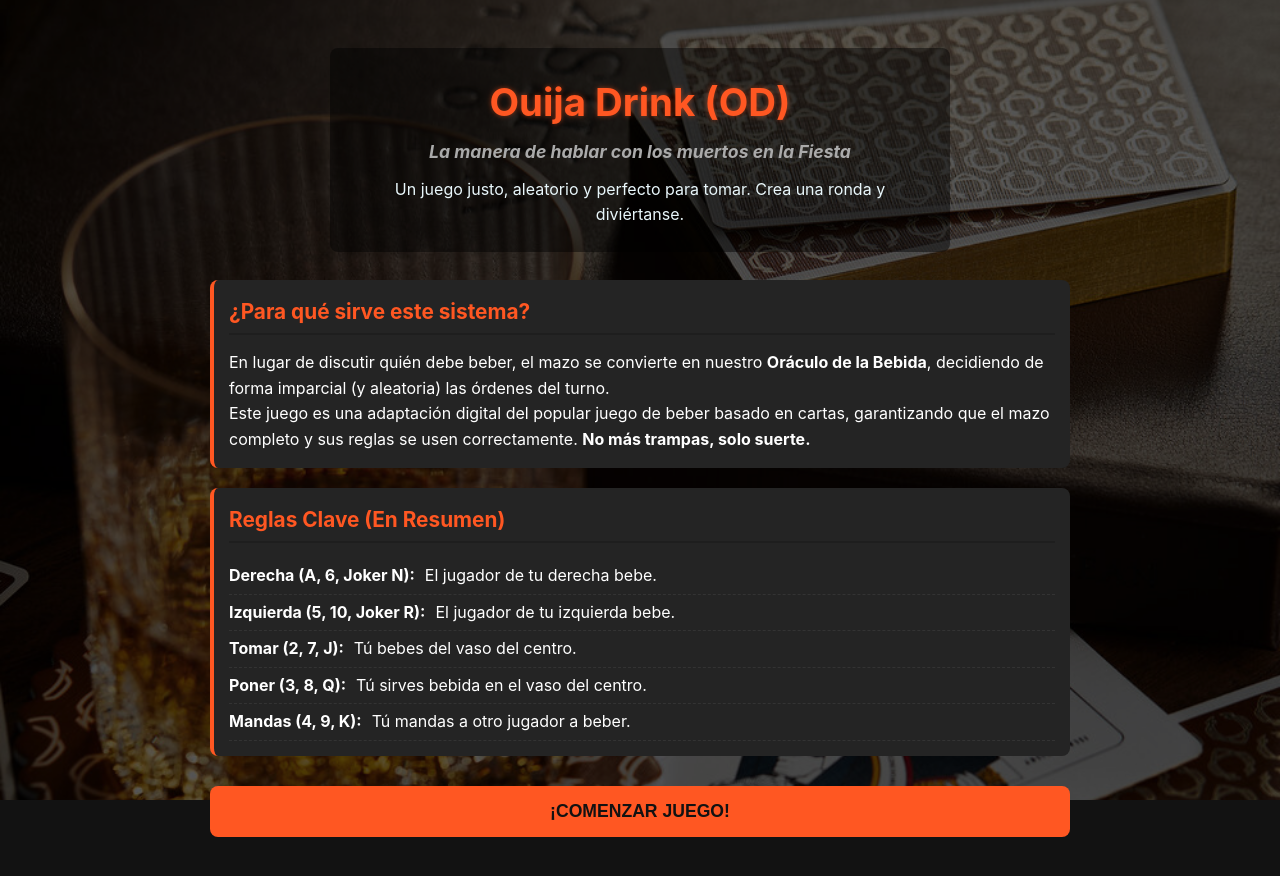
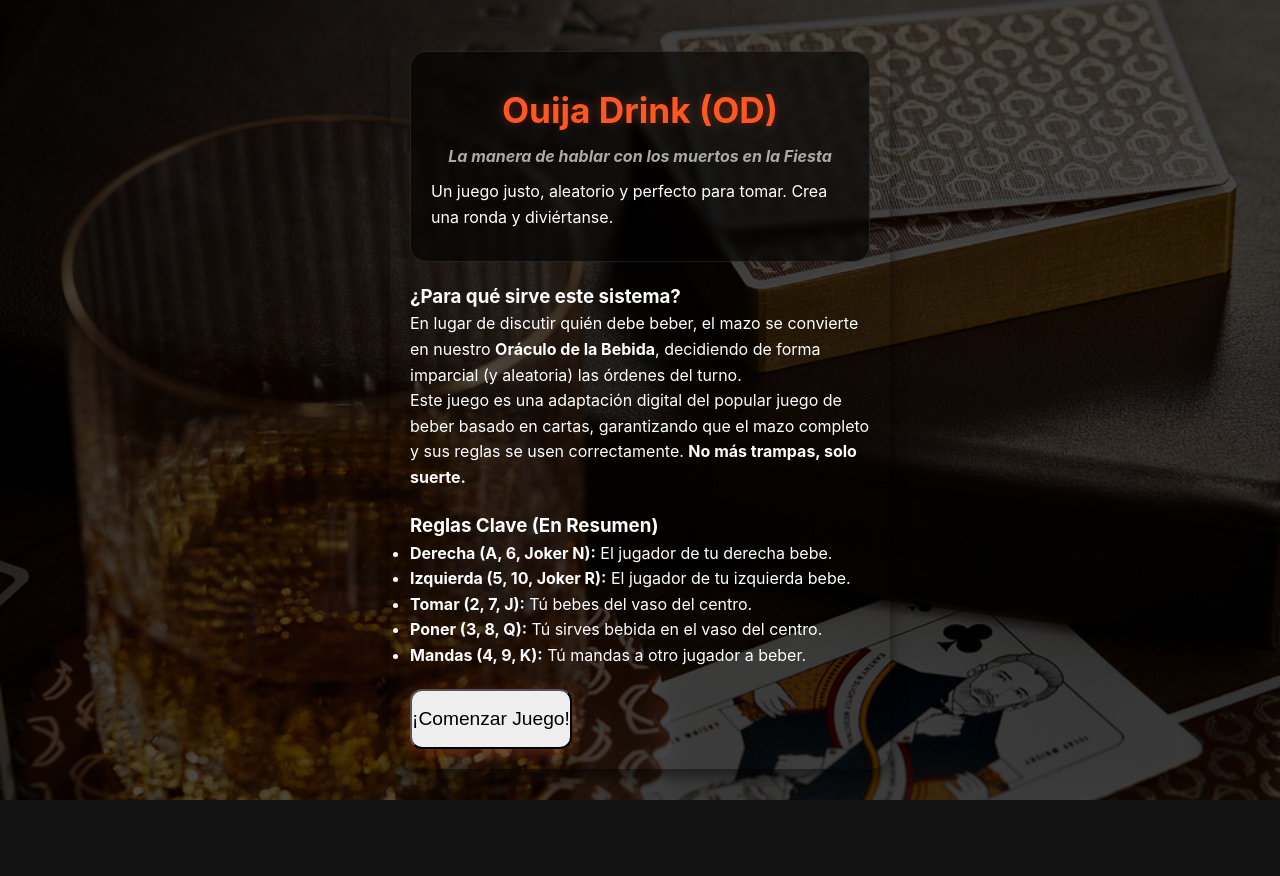
Before and after one commit to Rudepro/OUIJA-DRINKING-GAME, a React (Vite) app: page / in a window 1280 px wide. After the commit the page ends 800 px from the top, so only its background shows below. Built offline with nearby package versions, Linux system fonts and the light colour scheme.

Commit message:
fix: correct base path for GitHub Pages deployment

```diff
--- a/index.html
+++ b/index.html
@@ -1,10 +1,24 @@
 <!doctype html>
-<html lang="en">
+<html lang="es">
   <head>
     <meta charset="UTF-8" />
-    <link rel="icon" type="image/svg+xml" href="/img/landingpage.png" />
-    <meta name="viewport" content="width=device-width, initial-scale=1.0" />
+    <link rel="icon" type="image/svg+xml" href="./img/landingpage.png" />
+    <!-- Optimizamos el viewport para aplicaciones móviles (evita zoom accidental y asegura responsividad) -->
+    <meta name="viewport" content="width=device-width, initial-scale=1.0, maximum-scale=1.0, user-scalable=no, viewport-fit=cover" />
     <title>🍻 OUIJA DRINK</title>
+    <!-- Prevenir que el usuario pueda seleccionar texto (común en apps móviles) -->
+    <style>
+      body {
+        -webkit-user-select: none;
+        -webkit-tap-highlight-color: transparent;
+        touch-action: manipulation;
+        overflow: hidden; /* Evita scroll elástico innecesario en el body */
+        margin: 0;
+        padding: 0;
+        height: 100vh;
+        width: 100vw;
+      }
+    </style>
   </head>
   <body>
     <div id="root"></div>
--- a/src/styles/main.css
+++ b/src/styles/main.css
@@ -9,6 +9,7 @@
     box-sizing: border-box;
     margin: 0;
     padding: 0;
+    -webkit-tap-highlight-color: transparent;
 }
 
 body {
@@ -16,294 +17,101 @@ body {
     background-color: var(--color-background);
     color: var(--color-text-light);
     line-height: 1.6;
-    overflow-x: hidden; /* Evita desplazamiento horizontal en móviles */
+    overflow: hidden; /* Importante para apps móviles */
+    position: fixed;
+    width: 100%;
+    height: 100%;
 }
 
 #root {
     display: flex;
     justify-content: center;
-    min-height: 100vh;
-    padding: 20px 10px;
-    width: 100%;
+    height: 100vh;
+    width: 100vw;
+    overflow-y: auto; /* Permitir scroll solo si el contenido excede la pantalla */
+    padding: env(safe-area-inset-top) env(safe-area-inset-right) env(safe-area-inset-bottom) env(safe-area-inset-left);
 }
 
 /* --- 3. Contenedor Principal (Mobile First) --- */
 .landing-page, .setup-page, .game-board-container {
-    max-width: 450px; /* Ancho cómodo para móviles */
+    max-width: 500px;
     width: 100%;
     padding: 20px;
     background-color: var(--color-surface);
-    border-radius: 12px;
-    box-shadow: var(--shadow-deep);
     display: flex;
     flex-direction: column;
     gap: 20px;
+    min-height: 100%;
 }
 
 /* --- 4. Encabezados y Tipografía --- */
 .header h1 {
-    font-size: 2.4em;
+    font-size: 2.2em;
     color: var(--color-primary);
     margin-bottom: 5px;
-    text-shadow: 0 0 5px rgba(255, 87, 34, 0.5); /* Sombra sutil */
+    text-shadow: 0 0 10px rgba(255, 87, 34, 0.3);
     text-align: center;
 }
 
 .header h2 {
-    font-size: 1.1em;
+    font-size: 1em;
     font-style: italic;
     color: var(--color-text-muted);
     text-align: center;
     margin-bottom: 10px;
 }
 
-h3 {
-    color: var(--color-primary);
-    font-size: 1.3em;
-    border-bottom: 2px solid var(--color-surface);
-    padding-bottom: 5px;
-    margin-bottom: 15px;
-}
-
-/* --- Hero y Fondo de la Landing Page (ahora fullscreen) --- */
-/* Fondo cubre toda la página mediante pseudo-elemento fijo */
+/* Ajustes para la Landing Page móvil */
 .landing-page::before {
     content: '';
     position: fixed;
-    inset: 0; /* top:0; right:0; bottom:0; left:0 */
+    inset: 0;
     background-image: url('/img/landingpage.png');
     background-size: cover;
     background-position: center;
-    background-repeat: no-repeat;
-    z-index: -2;
-    filter: brightness(0.35) saturate(0.95);
-    pointer-events: none;
+    z-index: -1;
+    filter: brightness(0.3);
 }
 
-/* Hacemos que el contenedor principal de landing sea transparente para mostrar el fondo */
 .landing-page {
     background-color: transparent;
-    box-shadow: none;
+    justify-content: center;
 }
 
-.header.landing-hero {
-    /* Ya no contiene la imagen (esta se aplica al fondo completo). */
-    min-height: 220px;
-    border-radius: 8px;
+.landing-hero-overlay {
+    background: rgba(0, 0, 0, 0.6);
+    backdrop-filter: blur(4px);
+    padding: 30px 20px;
+    border-radius: 16px;
+    border: 1px solid rgba(255, 255, 255, 0.1);
+}
+
+/* Botones más grandes para dedos */
+.btn-primary {
+    min-height: 60px;
+    font-size: 1.2em;
+    border-radius: 12px;
     display: flex;
     align-items: center;
     justify-content: center;
-    position: relative;
-    overflow: hidden;
-    background: transparent;
-}
-
-.header.landing-hero .landing-hero-overlay {
-    background: rgba(0, 0, 0, 0.45);
-    padding: 24px;
-    border-radius: 8px;
-    text-align: center;
-    color: #ffffff;
-    max-width: 620px;
-    /* Animación de entrada */
-    animation: hero-enter 700ms cubic-bezier(.22,.9,.32,1) both;
-}
-
-.header.landing-hero .landing-hero-overlay h1,
-.header.landing-hero .landing-hero-overlay h2,
-.header.landing-hero .landing-hero-overlay .hero-cta {
-    opacity: 0;
-    transform: translateY(8px);
-    animation: content-fade-up 600ms ease-out both;
-}
-
-.header.landing-hero .landing-hero-overlay h1 { animation-delay: 120ms; }
-.header.landing-hero .landing-hero-overlay h2 { animation-delay: 240ms; }
-.header.landing-hero .landing-hero-overlay .hero-cta { animation-delay: 360ms; }
-
-.header.landing-hero .hero-cta {
-    margin-top: 10px;
-    font-size: 1em;
-    color: #e9f7fb;
-    opacity: 0.95;
-}
-
-/* Keyframes */
-@keyframes hero-enter {
-    from { transform: scale(0.98); opacity: 0; }
-    to { transform: scale(1); opacity: 1; }
-}
-
-@keyframes content-fade-up {
-    from { opacity: 0; transform: translateY(8px); }
-    to { opacity: 1; transform: translateY(0); }
-}
-
-/* Respect user preference for reduced motion */
-@media (prefers-reduced-motion: reduce) {
-    .header.landing-hero .landing-hero-overlay,
-    .header.landing-hero .landing-hero-overlay h1,
-    .header.landing-hero .landing-hero-overlay h2,
-    .header.landing-hero .landing-hero-overlay .hero-cta {
-        animation: none !important;
-        transition: none !important;
-    }
-}
-
-/* En pantallas más grandes, permitir que la landing ocupe más ancho */
-@media (min-width: 900px) {
-    .landing-page {
-        max-width: 900px;
-    }
-}
-
-/* --- 5. Secciones (Landing Page & Setup) --- */
-.purpose, .rules-summary {
-    background-color: #242424; /* Un tono más oscuro que la superficie */
-    padding: 15px;
-    border-radius: 8px;
-    border-left: 4px solid var(--color-primary);
-}
-
-.rules-summary ul {
-    list-style-type: none;
-    padding: 0;
-    margin-top: 10px;
-}
-
-.rules-summary li {
-    padding: 5px 0;
-    border-bottom: 1px dashed #333;
-    display: flex;
-    gap: 10px;
-}
-
-/* --- 6. Formulario y Controles (PlayerSetup) --- */
-.form-group {
-    margin-bottom: 15px;
-}
-
-.form-group label {
-    display: block;
-    margin-bottom: 8px;
-    font-weight: bold;
-    color: var(--color-text-light);
-}
-
-.form-group input, .form-group select {
-    width: 100%;
-    padding: 12px;
-    border-radius: 8px;
-    border: 1px solid #333;
-    background-color: #333;
-    color: var(--color-text-light);
-    font-size: 1em;
-    transition: var(--transition-fast);
-}
-
-.form-group input:focus, .form-group select:focus {
-    border-color: var(--color-primary);
-    box-shadow: 0 0 5px rgba(255, 87, 34, 0.5);
-    outline: none;
-}
-
-/* --- Icon buttons para añadir/quitar jugadores --- */
-.player-input {
-    display: flex;
-    gap: 8px;
-    align-items: center;
+    box-shadow: 0 4px 15px rgba(255, 87, 34, 0.3);
 }
 
 .icon-btn {
-    display: inline-flex;
-    align-items: center;
-    justify-content: center;
-    width: 44px;
-    height: 44px;
-    border-radius: 8px;
-    border: 1px solid #444;
-    background: transparent;
-    color: var(--color-text-light);
-    cursor: pointer;
-    transition: var(--transition-fast);
+    width: 48px;
+    height: 48px;
 }
 
-.icon-btn:hover:not(:disabled) {
-    background: rgba(255,255,255,0.04);
-    transform: translateY(-2px);
+/* Media query para tablets o pantallas más anchas */
+@media (min-width: 600px) {
+    #root {
+        padding: 40px 20px;
+    }
+    .landing-page, .setup-page, .game-board-container {
+        border-radius: 20px;
+        min-height: auto;
+        height: fit-content;
+        align-self: center;
+        box-shadow: var(--shadow-deep);
+    }
 }
-
-.icon-btn.add {
-    background: linear-gradient(90deg, rgba(0,160,170,0.15), rgba(0,160,170,0.06));
-    border-color: rgba(0,160,170,0.45);
-}
-
-.icon-btn.remove {
-    background: linear-gradient(90deg, rgba(200,40,40,0.06), rgba(200,40,40,0.02));
-    border-color: rgba(200,40,40,0.25);
-}
-
-.icon-btn:disabled {
-    opacity: 0.45;
-    cursor: not-allowed;
-}
-
-/* --- 7. Botones Globales --- */
-.footer {
-    padding-top: 10px;
-    display: flex;
-    flex-direction: column;
-    gap: 10px;
-}
-
-.btn-primary {
-    width: 100%;
-    padding: 15px;
-    background-color: var(--color-primary);
-    color: var(--color-background);
-    border: none;
-    border-radius: 8px;
-    font-size: 1.1em;
-    font-weight: bold;
-    cursor: pointer;
-    transition: var(--transition-fast);
-    text-transform: uppercase;
-}
-
-.btn-primary:hover:not(:disabled) {
-    background-color: #ff7043;
-    transform: translateY(-2px);
-    box-shadow: var(--shadow-lift);
-}
-
-.btn-secondary {
-    width: 100%;
-    padding: 12px;
-    background-color: transparent;
-    color: var(--color-text-muted);
-    border: 1px solid #444;
-    border-radius: 8px;
-    font-size: 0.9em;
-    cursor: pointer;
-    transition: var(--transition-fast);
-}
-
-.btn-secondary:hover:not(:disabled) {
-    background-color: #333;
-    color: var(--color-text-light);
-}
-
-.btn-secondary:disabled, .btn-primary:disabled {
-    opacity: 0.5;
-    cursor: not-allowed;
-}
-
-.action-buttons {
-    display: flex;
-    gap: 10px;
-    justify-content: space-between;
-}
-
-.action-buttons button {
-    flex-grow: 1;
-}
--- a/vite.config.js
+++ b/vite.config.js
@@ -4,5 +4,7 @@ import react from '@vitejs/plugin-react'
 // https://vite.dev/config/
 export default defineConfig({
   plugins: [react()],
+  // Para GitHub Pages: usa el nombre del repositorio como base.
+  // Para Capacitor/Android usa el script 'static-build' (base: './').
   base: '/ouija-drinking-game/',
 })
```
Also changed, not shown: package.json (+11 -4 lines), src/styles/game.css (+55 -154 lines), 7 other files (tests, documents, lock files or other folders).
